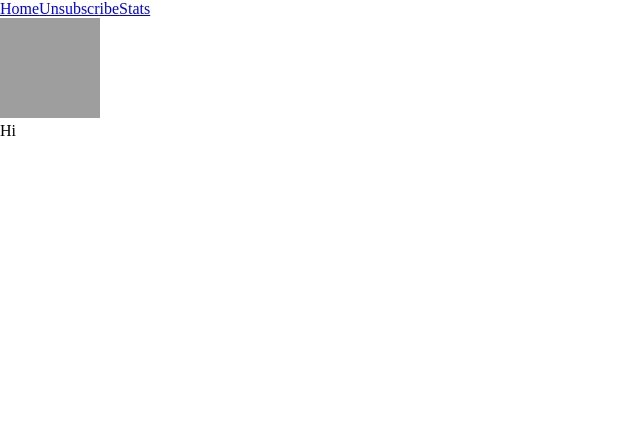
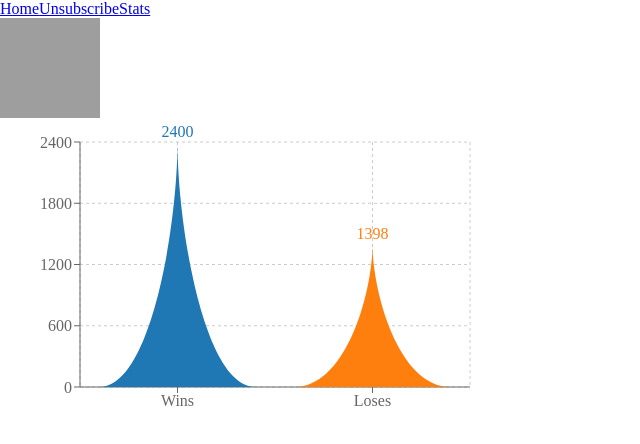
Before and after one commit to Yosefc/NHL-Subscription, a React (Create React App) app in the folder client/: page /stats in a window 1280 px wide. Shown: the top 444 px of the page, without its empty margins (0-640 px from the left). Built offline with nearby package versions, Linux system fonts and the light colour scheme; grey boxes are pictures that could not be loaded.

Commit message:
Added chart example

```diff
--- a/client/package.json
+++ b/client/package.json
@@ -3,9 +3,12 @@
   "version": "0.1.0",
   "private": true,
   "dependencies": {
+    "d3-scale-chromatic": "^1.3.3",
     "react": "^16.8.6",
     "react-dom": "^16.8.6",
-    "react-scripts": "2.1.8"
+    "react-router-dom": "^5.0.0",
+    "react-scripts": "2.1.8",
+    "recharts": "^1.5.0"
   },
   "scripts": {
     "start": "react-scripts start",
--- a/client/src/Pages/StatsPage.js
+++ b/client/src/Pages/StatsPage.js
@@ -1,10 +1,11 @@
 import React from "react";
+import StatsChart from "../components/StatsChart";
 
 const SatsPage = () => {
     return (
         <div>
-            Hi
-      </div>
+            <StatsChart />
+        </div>
     )
 }
 
--- /dev/null
+++ b/client/src/components/StatsChart.js
@@ -0,0 +1,67 @@
+import React, { PureComponent } from 'react';
+import PropTypes from 'prop-types';
+import {
+    BarChart, Bar, Cell, XAxis, YAxis, CartesianGrid, Tooltip, Legend,
+} from 'recharts';
+import { scaleOrdinal } from 'd3-scale';
+import { schemeCategory10 } from 'd3-scale-chromatic';
+
+const colors = scaleOrdinal(schemeCategory10).range();
+
+const data = [
+    {
+        name: 'Wins', wins: 4000, game: 2400, loses: 2400,
+    },
+    {
+        name: 'Loses', wins: 3000, game: 1398, loses: 2210,
+    },
+];
+
+const getPath = (x, y, width, height) => `M${x},${y + height}
+          C${x + width / 3},${y + height} ${x + width / 2},${y + height / 3} ${x + width / 2}, ${y}
+          C${x + width / 2},${y + height / 3} ${x + 2 * width / 3},${y + height} ${x + width}, ${y + height}
+          Z`;
+
+const TriangleBar = (props) => {
+    const {
+        fill, x, y, width, height,
+    } = props;
+
+    return <path d={getPath(x, y, width, height)} stroke="none" fill={fill} />;
+};
+
+TriangleBar.propTypes = {
+    fill: PropTypes.string,
+    x: PropTypes.number,
+    y: PropTypes.number,
+    width: PropTypes.number,
+    height: PropTypes.number,
+};
+
+export default class Example extends PureComponent {
+    static jsfiddleUrl = 'https://jsfiddle.net/alidingling/rnywhbu8/';
+
+    render() {
+        return (
+            <BarChart
+                width={500}
+                height={300}
+                data={data}
+                margin={{
+                    top: 20, right: 30, left: 20, bottom: 5,
+                }}
+            >
+                <CartesianGrid strokeDasharray="3 3" />
+                <XAxis dataKey="name" />
+                <YAxis />
+                <Bar dataKey="game" fill="#8884d8" shape={<TriangleBar />} label={{ position: 'top' }}>
+                    {
+                        data.map((entry, index) => (
+                            <Cell key={entry.wins} fill={colors[index % 20]} />
+                        ))
+                    }
+                </Bar>
+            </BarChart>
+        );
+    }
+}
```
Also changed, not shown: 1 other file (tests, documents, lock files or other folders).
